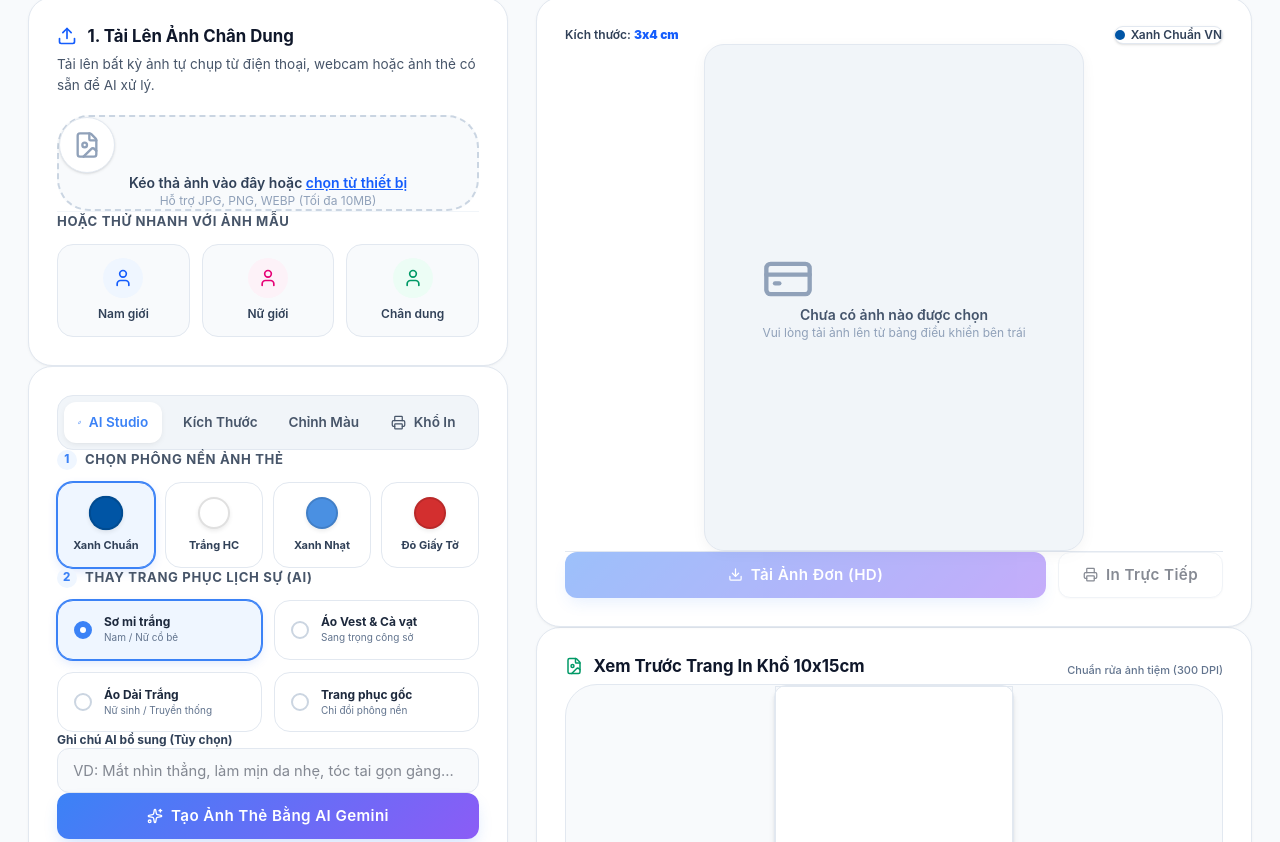
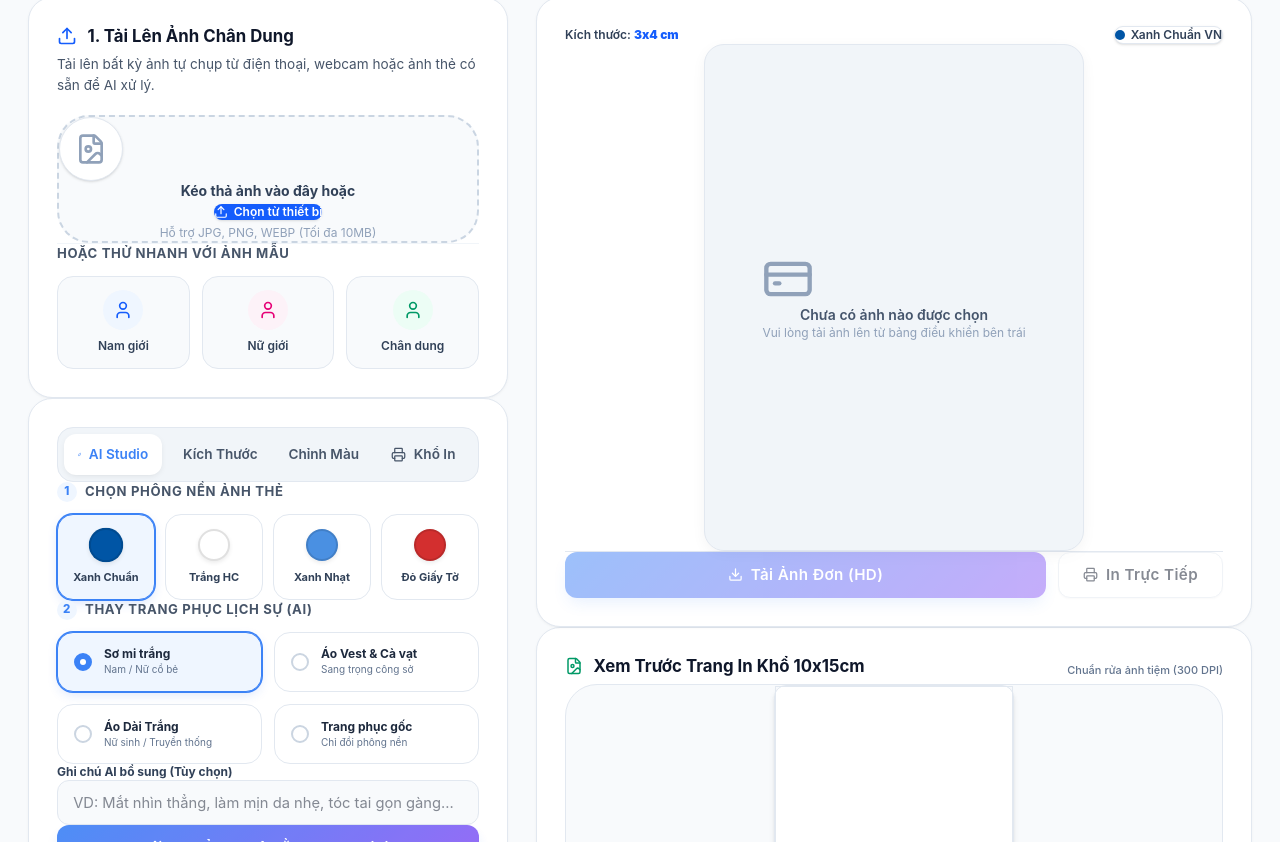
Before and after one commit to rchg2025/pdfstudio, a React (Vite) app: page /anh-the-ai in a window 1280 px wide. Shown: the part 218-1060 px from the top of the page. Built offline with nearby package versions, Linux system fonts and the light colour scheme; no server answers.

Commit message:
fix: resolve upload another photo functionality and enhance UI layout breathing room

```diff
--- a/src/pages/IdPhotoStudio.tsx
+++ b/src/pages/IdPhotoStudio.tsx
@@ -15,7 +15,7 @@ import {
   Key,
   Loader2,
   FileImage,
-  ArrowLeft
+  Trash2
 } from 'lucide-react';
 import { useNotification } from '../contexts/NotificationContext';
 import './IdPhotoStudio.css';
@@ -457,9 +457,10 @@ export default function IdPhotoStudio() {
             <button
               type="button"
               onClick={() => fileInputRef.current?.click()}
-              className="btn btn-secondary text-xs sm:text-sm py-2 px-3.5"
+              className="btn btn-secondary text-xs sm:text-sm py-2 px-3.5 flex items-center gap-1.5 shadow-sm"
+              title="Chọn ảnh khác từ máy tính hoặc điện thoại"
             >
-              <ArrowLeft size={16} /> <span>Tải Ảnh Khác</span>
+              <Upload size={15} /> <span>Tải Ảnh Khác</span>
             </button>
           )}
           <button
@@ -473,14 +474,107 @@ export default function IdPhotoStudio() {
         </div>
       </header>
 
+      {/* Global Hidden File Input */}
+      <input
+        type="file"
+        ref={fileInputRef}
+        accept="image/*"
+        className="hidden"
+        onClick={(e) => { (e.target as HTMLInputElement).value = ''; }}
+        onChange={(e) => {
+          if (e.target.files?.[0]) {
+            handleFileSelect(e.target.files[0]);
+          }
+        }}
+      />
+
       {/* Main Grid */}
       <main className="idphoto-main-grid">
         {/* LEFT COLUMN: Controls & Settings */}
         <section className="space-y-5">
 
-          {/* Card 1: Upload (Ẩn khi đã có ảnh) */}
-          {!currentImage && (
+          {/* Card 1: Quản lý & Tải Ảnh Chân Dung */}
           <div className="idphoto-card">
+            {currentImage ? (
+              <div className="space-y-4">
+                <div className="flex items-center justify-between">
+                  <h2 className="idphoto-card-title m-0">
+                    <FileImage className="text-blue-600" size={20} /> 1. Ảnh Đang Xử Lý
+                  </h2>
+                  <span className="inline-flex items-center gap-1.5 px-2.5 py-1 rounded-full text-xs font-semibold bg-emerald-50 text-emerald-700 border border-emerald-200">
+                    <span className="w-2 h-2 rounded-full bg-emerald-500 animate-pulse"></span>
+                    Đã nạp ảnh
+                  </span>
+                </div>
+
+                <div className="flex flex-col sm:flex-row items-center gap-4 p-4 rounded-2xl bg-slate-50 border border-slate-200">
+                  <div className="w-20 h-24 rounded-xl overflow-hidden border border-slate-300 shadow-sm bg-white flex-shrink-0 flex items-center justify-center">
+                    <img src={currentImage} alt="Ảnh chân dung đã chọn" className="w-full h-full object-cover" />
+                  </div>
+                  <div className="flex-1 text-center sm:text-left">
+                    <p className="text-sm font-bold text-slate-800 m-0">Ảnh chân dung sẵn sàng</p>
+                    <p className="text-xs text-slate-500 m-0 mt-1">
+                      Ảnh đã được nạp vào khung cắt & bộ công cụ AI bên dưới.
+                    </p>
+                    <div className="flex flex-wrap items-center gap-2 mt-3 justify-center sm:justify-start">
+                      <button
+                        type="button"
+                        onClick={() => fileInputRef.current?.click()}
+                        className="btn btn-primary text-xs py-2 px-3.5 flex items-center gap-1.5 shadow-sm"
+                      >
+                        <Upload size={14} />
+                        <span>Tải Ảnh Khác</span>
+                      </button>
+                      <button
+                        type="button"
+                        onClick={() => {
+                          setCurrentImage(null);
+                          showToast('Đã đóng ảnh hiện tại. Bạn có thể chọn ảnh mới!', 'info');
+                        }}
+                        className="btn btn-secondary text-xs py-2 px-3 flex items-center gap-1.5 hover:text-red-600 hover:border-red-200"
+                      >
+                        <Trash2 size={14} />
+                        <span>Chọn lại từ đầu</span>
+                      </button>
+                    </div>
+                  </div>
+                </div>
+
+                {/* Quick sample switch even when image is active */}
+                <div className="pt-3 border-t border-slate-100">
+                  <p className="idphoto-section-label">
+                    <span>Hoặc đổi nhanh sang ảnh mẫu:</span>
+                  </p>
+                  <div className="grid grid-cols-3 gap-2.5">
+                    <button
+                      type="button"
+                      onClick={() => loadSampleImage('male')}
+                      className="idphoto-sample-btn group"
+                    >
+                      <User size={18} className="text-blue-600 group-hover:scale-110 transition" />
+                      <span className="text-xs font-semibold text-slate-700">Nam giới</span>
+                    </button>
+                    <button
+                      type="button"
+                      onClick={() => loadSampleImage('female')}
+                      className="idphoto-sample-btn group"
+                    >
+                      <User size={18} className="text-pink-600 group-hover:scale-110 transition" />
+                      <span className="text-xs font-semibold text-slate-700">Nữ giới</span>
+                    </button>
+                    <button
+                      type="button"
+                      onClick={() => loadSampleImage('casual')}
+                      className="idphoto-sample-btn group"
+                    >
+                      <User size={18} className="text-emerald-600 group-hover:scale-110 transition" />
+                      <span className="text-xs font-semibold text-slate-700">Chân dung</span>
+                    </button>
+                  </div>
+                </div>
+              </div>
+            ) : (
+              <div>
                 <h2 className="idphoto-card-title">
                   <Upload className="text-blue-600" size={20} /> 1. Tải Lên Ảnh Chân Dung
                 </h2>
@@ -496,22 +590,19 @@ export default function IdPhotoStudio() {
                     e.preventDefault();
                     if (e.dataTransfer.files?.[0]) handleFileSelect(e.dataTransfer.files[0]);
                   }}
-                className="border-2 border-dashed border-slate-300 hover:border-blue-500 transition rounded-2xl p-6 text-center cursor-pointer bg-slate-50 hover:bg-blue-50/40 group"
+                  className="border-2 border-dashed border-slate-300 hover:border-blue-500 transition-all rounded-2xl py-8 px-6 text-center cursor-pointer bg-slate-50 hover:bg-blue-50/40 group"
                 >
-                <input
-                  type="file"
-                  ref={fileInputRef}
-                  accept="image/*"
-                  className="hidden"
-                  onChange={(e) => e.target.files?.[0] && handleFileSelect(e.target.files[0])}
-                />
-                <div className="w-14 h-14 bg-white border border-slate-200 shadow-sm group-hover:scale-110 transition rounded-2xl flex items-center justify-center mx-auto mb-3">
-                  <FileImage className="text-slate-400 group-hover:text-blue-600" size={28} />
+                  <div className="w-16 h-16 bg-white border border-slate-200 shadow-sm group-hover:scale-110 group-hover:border-blue-300 transition-all rounded-2xl flex items-center justify-center mx-auto mb-3.5">
+                    <FileImage className="text-slate-400 group-hover:text-blue-600 transition-colors" size={32} />
                   </div>
-                <p className="text-sm font-semibold text-slate-700">
-                  Kéo thả ảnh vào đây hoặc <span className="text-blue-600 underline">chọn từ thiết bị</span>
+                  <p className="text-sm font-bold text-slate-700 mb-2">
+                    Kéo thả ảnh vào đây hoặc
                   </p>
-                <p className="text-xs text-slate-400 mt-1">Hỗ trợ JPG, PNG, WEBP (Tối đa 10MB)</p>
+                  <div className="inline-flex items-center gap-1.5 px-4 py-2 rounded-xl bg-blue-600 text-white text-xs font-semibold shadow-sm group-hover:bg-blue-700 transition">
+                    <Upload size={14} />
+                    <span>Chọn từ thiết bị</span>
+                  </div>
+                  <p className="text-xs text-slate-400 mt-2.5">Hỗ trợ JPG, PNG, WEBP (Tối đa 10MB)</p>
                 </div>
 
                 {/* Sample Images */}
@@ -520,7 +611,8 @@ export default function IdPhotoStudio() {
                     <span>Hoặc thử nhanh với ảnh mẫu</span>
                   </p>
                   <div className="grid grid-cols-3 gap-3">
-                  <div
+                    <button
+                      type="button"
                       onClick={() => loadSampleImage('male')}
                       className="idphoto-sample-btn group"
                     >
@@ -528,8 +620,9 @@ export default function IdPhotoStudio() {
                         <User size={20} />
                       </div>
                       <span className="text-xs font-semibold text-slate-700">Nam giới</span>
-                  </div>
-                  <div
+                    </button>
+                    <button
+                      type="button"
                       onClick={() => loadSampleImage('female')}
                       className="idphoto-sample-btn group"
                     >
@@ -537,8 +630,9 @@ export default function IdPhotoStudio() {
                         <User size={20} />
                       </div>
                       <span className="text-xs font-semibold text-slate-700">Nữ giới</span>
-                  </div>
-                  <div
+                    </button>
+                    <button
+                      type="button"
                       onClick={() => loadSampleImage('casual')}
                       className="idphoto-sample-btn group"
                     >
@@ -546,22 +640,15 @@ export default function IdPhotoStudio() {
                         <User size={20} />
                       </div>
                       <span className="text-xs font-semibold text-slate-700">Chân dung</span>
-                  </div>
+                    </button>
                   </div>
                 </div>
               </div>
             )}
+          </div>
 
           {/* Card 2: Editor Controls */}
           <div className="idphoto-card space-y-6">
-            {/* Hidden file input */}
-            <input
-              type="file"
-              ref={fileInputRef}
-              accept="image/*"
-              className="hidden"
-              onChange={(e) => e.target.files?.[0] && handleFileSelect(e.target.files[0])}
-            />
 
             {/* Navigation Tabs */}
             <div className="idphoto-tabs-container">
@@ -708,9 +795,17 @@ export default function IdPhotoStudio() {
                 {/* Nút Tạo ảnh AI */}
                 <button
                   type="button"
-                  onClick={handleProcessAiPhoto}
-                  disabled={isAiProcessing || !currentImage}
-                  className="btn btn-primary w-full py-3 text-sm"
+                  onClick={() => {
+                    if (!currentImage) {
+                      showToast('Vui lòng tải lên một ảnh chân dung hoặc chọn ảnh mẫu trước!', 'warning');
+                      return;
+                    }
+                    handleProcessAiPhoto();
+                  }}
+                  disabled={isAiProcessing}
+                  className={`btn btn-primary w-full py-3.5 text-sm font-bold shadow-md transition-all ${
+                    !currentImage ? 'opacity-90' : ''
+                  }`}
                 >
                   {isAiProcessing ? (
                     <>
```
Lines whose indentation alone changed are shown as unchanged.
